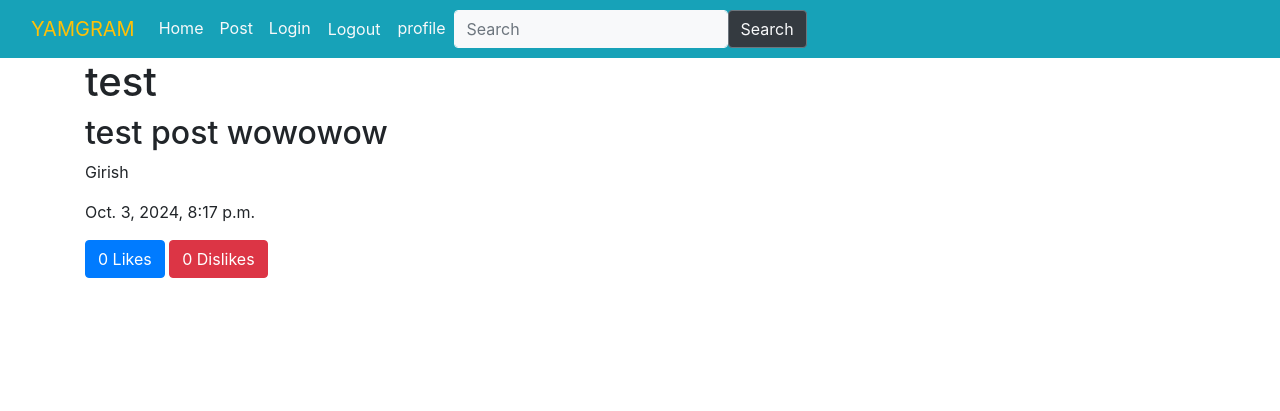
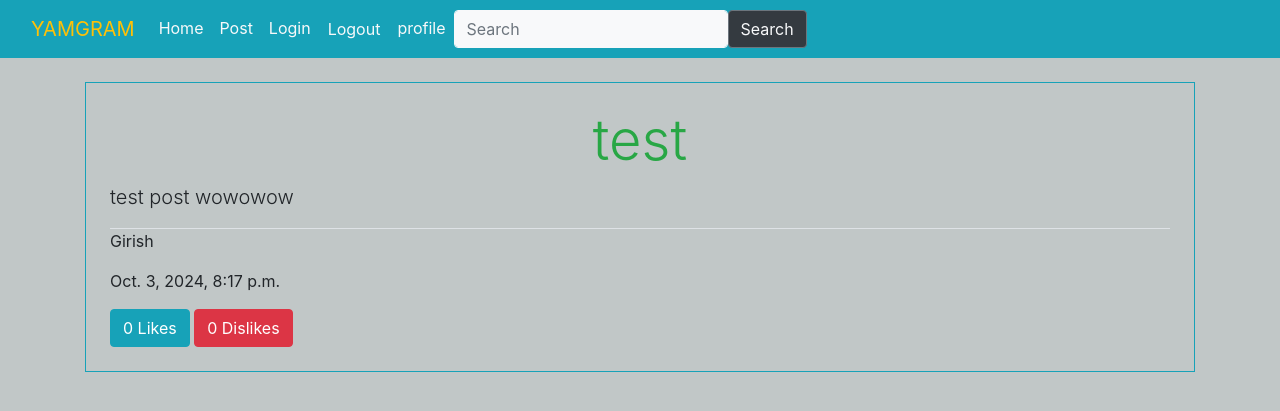
Before and after one commit to girishadh/yamgram, a Django app: page / in a window 1280 px wide. Shown: the top 411 px of the page. Run offline with Django 5.2, Linux system fonts and the light colour scheme; data comes from the database, SQL or seed files in the repository; both versions use the stored data as it was after the commit; data that the repository does not hold is empty; some libraries are stand-ins or nearby versions.

Commit message:
Edited pages a bit

```diff
--- a/yamgram/Users/templates/Users/base.html
+++ b/yamgram/Users/templates/Users/base.html
@@ -7,6 +7,11 @@
     {% load static %}
     <link href="https://stackpath.bootstrapcdn.com/bootstrap/4.5.2/css/bootstrap.min.css" rel="stylesheet">
     <link href="{% static 'css/styles.css' %}" rel="stylesheet"> <!-- Custom styles if needed -->
+    <style>
+      body {
+        background-color: rgb(193, 199, 199);
+      }
+    </style>
     <nav class="navbar navbar-expand-lg bg-body-tertiary bg-info">
         <div class="container-fluid">
           <a class="navbar-brand text-warning" href="#">YAMGRAM</a>
--- a/yamgram/Users/templates/Users/login.html
+++ b/yamgram/Users/templates/Users/login.html
@@ -4,7 +4,7 @@
 <div class="row justify-content-center">
     <div class="col-md-6">
         <h2 class="text-center">Login</h2>
-        <form method="POST" enctype="multipart/form-data" class="p-2 border">
+        <form method="POST" enctype="multipart/form-data" class="p-2 border border-info">
             {% csrf_token %}
 
             <!-- Loop through form fields to add Bootstrap classes -->
@@ -20,7 +20,7 @@
                 <small class="text-danger">{{ form.password.errors }}</small>
             </div>
 
-            <button type="submit" class="btn btn-primary btn-block">Login</button>
+            <button type="submit" class="btn btn-info btn-block">Login</button>
         </form>
         <p>Don't have an account? <a href="{% url 'register' %}">Register now</a></p>
     </div>
--- a/yamgram/Users/templates/Users/profile.html
+++ b/yamgram/Users/templates/Users/profile.html
@@ -2,7 +2,8 @@
 
 {% block content %}
 
-    <h3><strong>Username:</strong> {{username}}</h1>
-    <h3><strong>Email</strong> {{ email }}</h1>
+    <div class="container-fluid">
+        <p class="display-3 text-center">Profile:   {{ user.username }}</p>
+    </div>
 
 {% endblock content %}
--- a/yamgram/Users/templates/Users/register.html
+++ b/yamgram/Users/templates/Users/register.html
@@ -6,7 +6,7 @@
 <div class="row justify-content-center">
     <div class="col-md-6">
         <h2 class="text-center">Register</h2>
-        <form method="POST" enctype="multipart/form-data" class="p-2 border">
+        <form method="POST" enctype="multipart/form-data" class="p-2 border border-info">
             {% csrf_token %}
 
             <!-- Loop through form fields to add Bootstrap classes -->
@@ -34,7 +34,7 @@
                 <small class="text-danger">{{ form.password2.errors }}</small>
             </div>
 
-            <button type="submit" class="btn btn-primary btn-block">Register</button>
+            <button type="submit" class="btn btn-info btn-block">Register</button>
         </form>
         <p>Already have an account? <a href="{% url 'login' %}">Login</a></p>
     </div>
--- a/yamgram/posts/templates/posts/index.html
+++ b/yamgram/posts/templates/posts/index.html
@@ -4,13 +4,18 @@
 
 {% for post in posts %}
 
-<h1>{{ post.title }}</h1>
-<h2>{{ post.content }}</h2>
-<p>{{ post.author }}</p>
-<p>{{ post.datePosted }}</p>
+<div class="border border-info p-4 mt-4">
+    <h1 class="display-4 text-success text-center">{{ post.title }}</h1>
+    <p class="lead">{{ post.content }}</p>
+    <div class= " border-top border-indo">
+        <p>{{ post.author }}</p>
+        <p>{{ post.datePosted }}</p>
+    </div>
 
-<a class="btn btn-primary" href="{% url 'like' post.id %}">{{ post.likes.count }} Likes</a>
-<a href="{% url 'dislike' post.id %}" class="btn btn-danger">{{ post.dislikes.count }} Dislikes</a>
+
+    <a class="btn btn-info" href="{% url 'like' post.id %}">{{ post.likes.count }} Likes</a>
+    <a href="{% url 'dislike' post.id %}" class="btn btn-danger">{{ post.dislikes.count }} Dislikes</a>
+</div>
 
 {% endfor %}
 
```
Also changed, not shown: yamgram/db.sqlite3.
